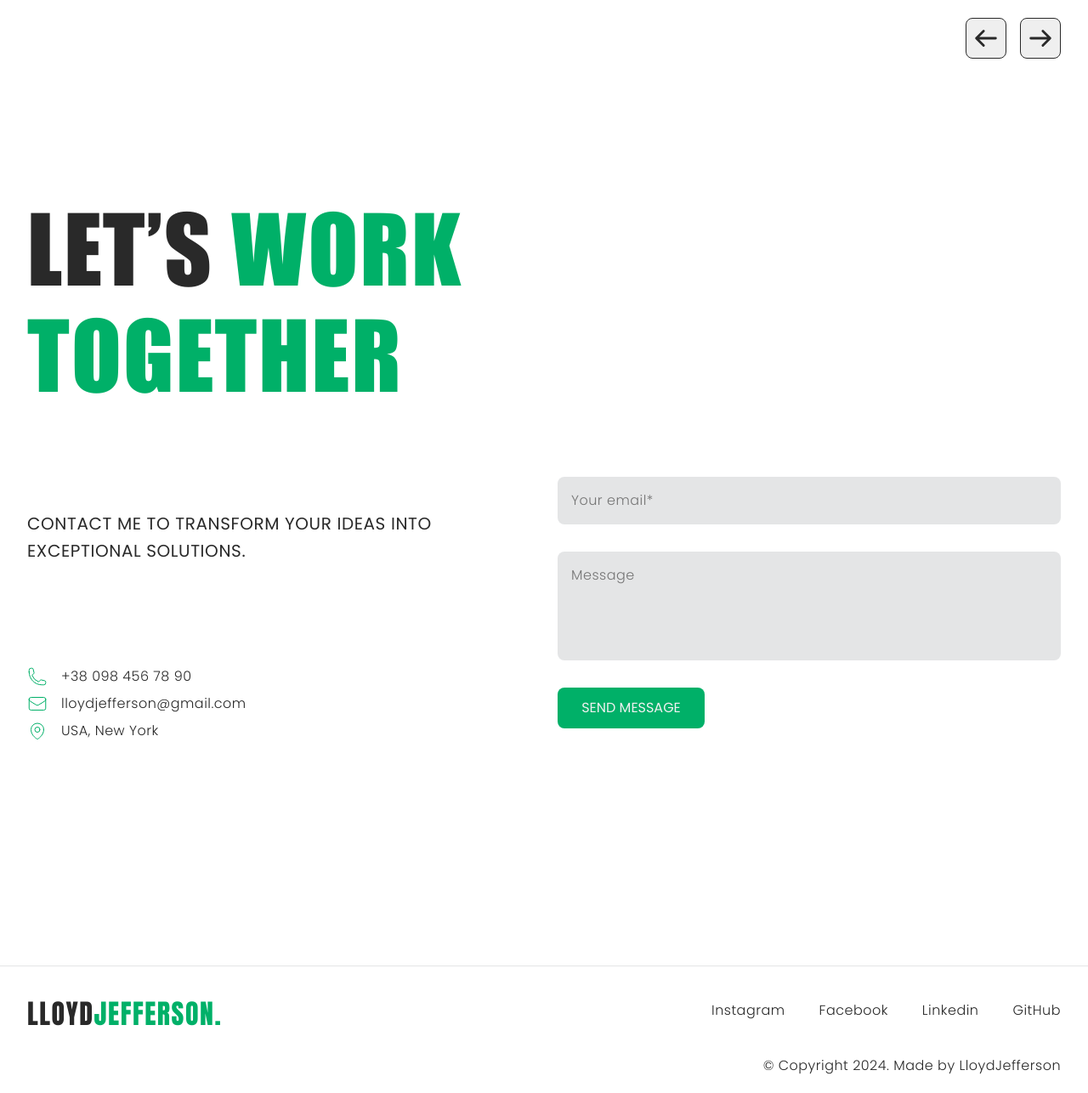
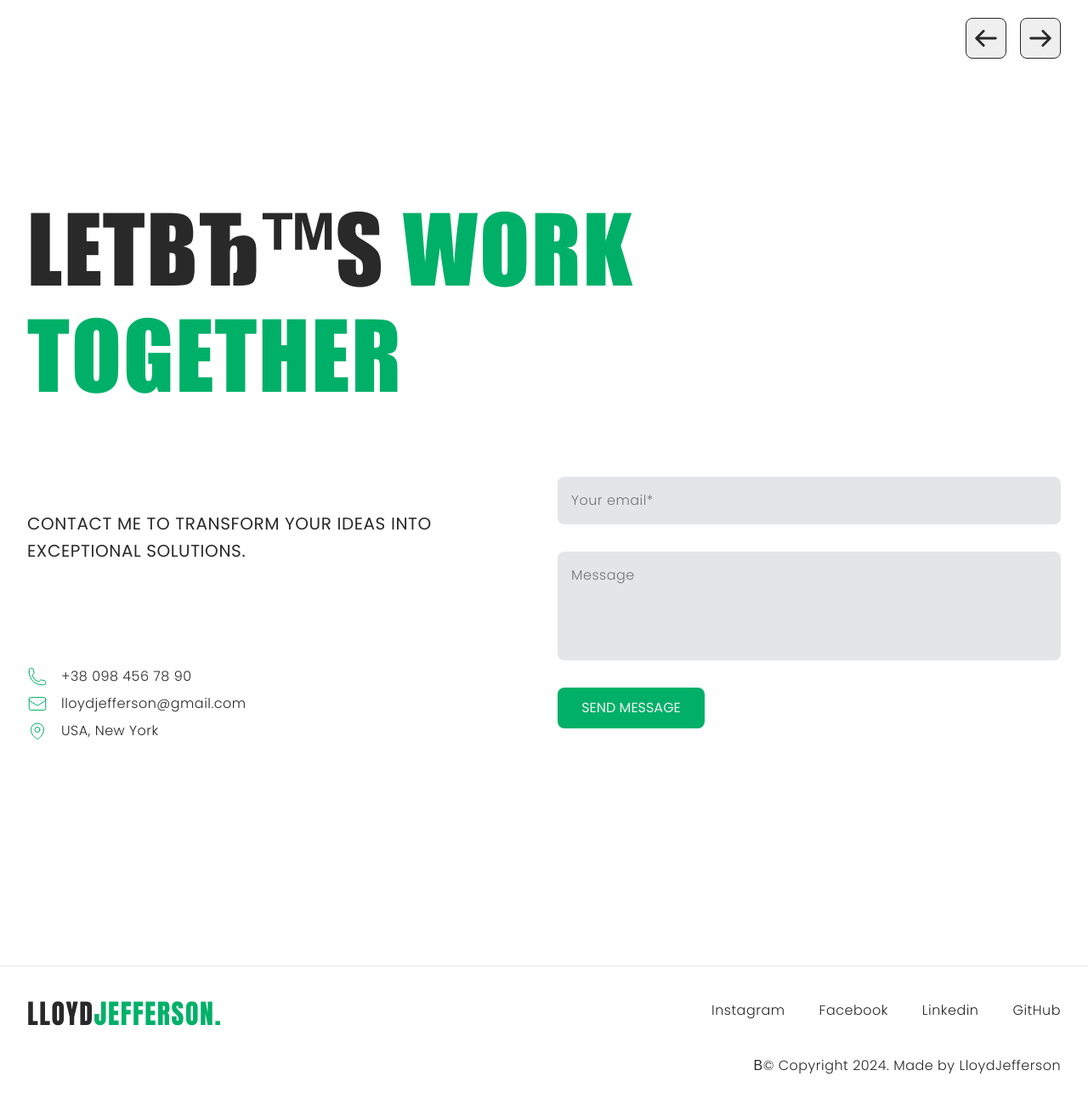
Before and after one commit to sselesnes/project-group-09, a plain HTML site: page index.html in a window 1280 px wide. Shown: the part 7980-9266 px from the top of the page at 85% size. Drawn offline with nearby package versions, Linux system fonts and the light colour scheme; no server answers.

Commit message:
Deploying to gh-pages from @ sselesnes/project-group-09@f61a0ab94d610c6b74d6c245405c379366461542 🚀

```diff
--- a/index.html
+++ b/index.html
@@ -700,7 +700,7 @@
   <div class="container">
     <div class="work-together-wraper">
       <div class="left-side">
-        <h1>LET’S <span>WORK TOGETHER</span></h1>
+        <h1>LETвЂ™S <span>WORK TOGETHER</span></h1>
         <div class="contact-text">
           CONTACT ME TO TRANSFORM YOUR IDEAS INTO EXCEPTIONAL SOLUTIONS.
         </div>
@@ -858,7 +858,7 @@
         </div>
       </div>
     </div>
-    <div class="copyright-24">© Copyright 2024. Made by LloydJefferson</div>
+    <div class="copyright-24">В© Copyright 2024. Made by LloydJefferson</div>
   </div>
 </footer>
 
```
